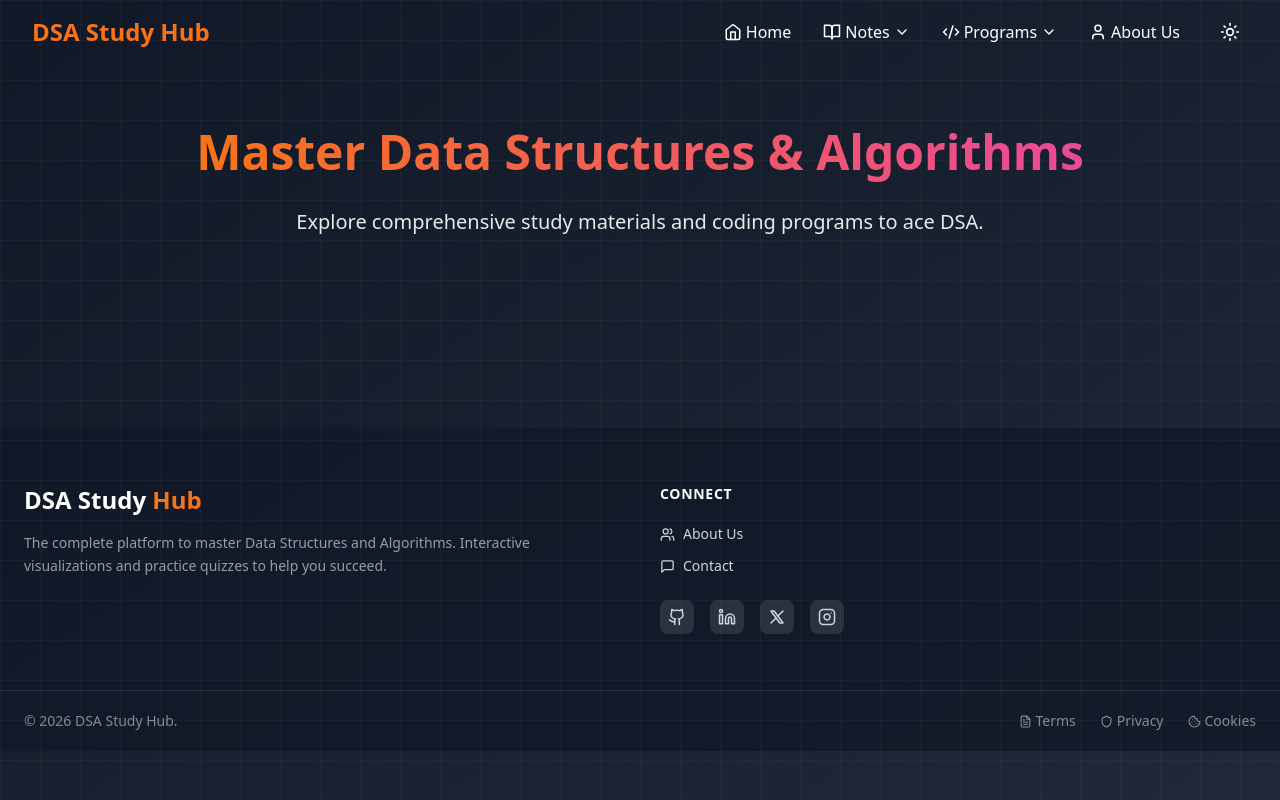
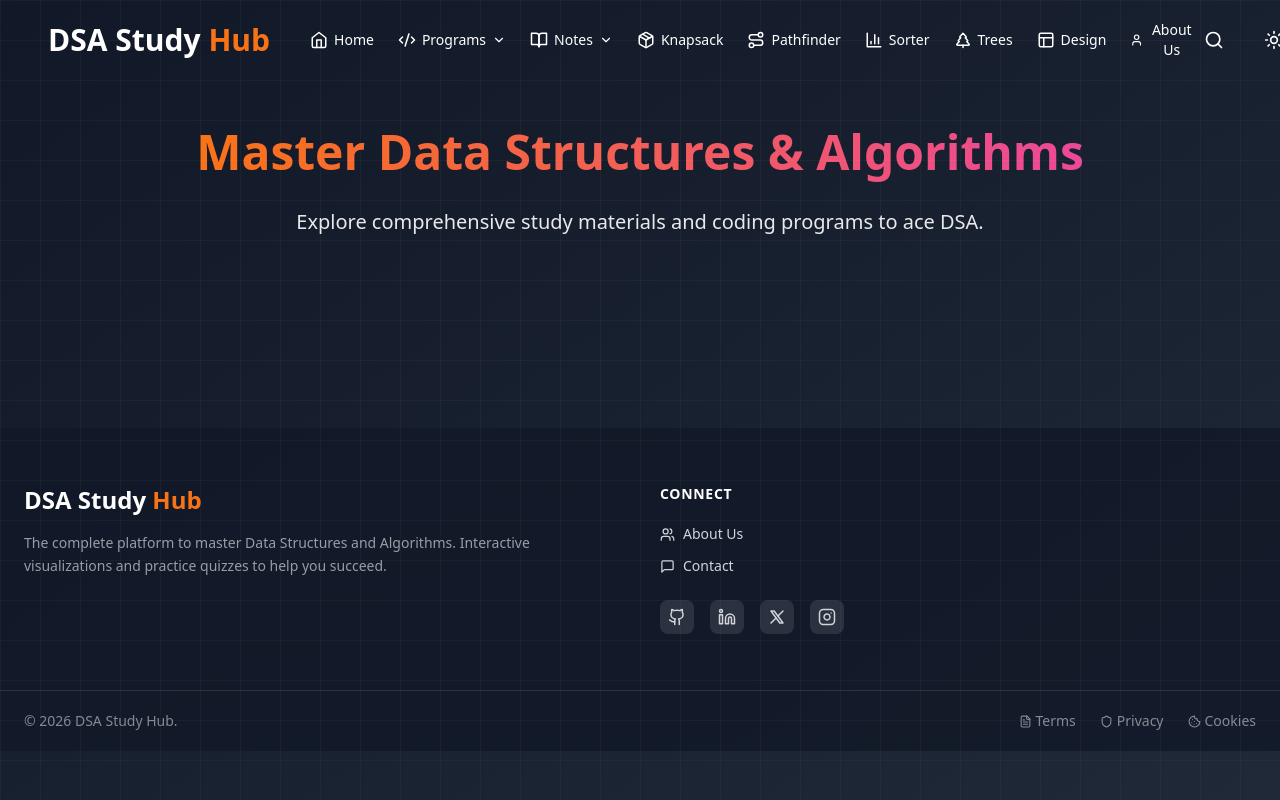
Before and after one commit to abhintr2006/DSA, a React (Vite) app: page / in a window 1280 px wide. Built offline with nearby package versions, Linux system fonts and the light colour scheme.

Commit message:
Header updated
Co-Authored-By: Mohammed0572 <196628212+Mohammed0572@users.noreply.github.com>
Co-Authored-By: Rohith Galoth <rohithgaloth@gmail.com>
Co-Authored-By: abhintr2006 <201891947+abhintr2006@users.noreply.github.com>

```diff
--- a/src/App.tsx
+++ b/src/App.tsx
@@ -19,6 +19,12 @@ import {
   Shield,
   MessageSquare,
   Users,
+  Route,
+  BarChart3,
+  TreePine,
+  Package,
+  Layout,
+  Search,
 } from "lucide-react";
 
 function App() {
@@ -877,19 +883,58 @@ function App() {
             ? "bg-white/10 backdrop-blur-lg shadow-lg"
             : "bg-transparent"
         }`}>
-        <div className="max-w-7xl mx-auto px-4 sm:px-6 lg:px-8">
-          <div className="flex items-center justify-between h-16">
-            <h1 className="text-2xl font-bold text-orange-500">
-              DSA Study Hub
+        <div className="w-full px-8">
+          <div className="flex items-center h-20">
+            <h1
+              onClick={handleHomeClick}
+              className="text-3xl font-bold cursor-pointer hover:opacity-80 transition-opacity ml-4 mr-10 whitespace-nowrap">
+              <span className={darkMode ? "text-white" : "text-gray-900"}>
+                DSA Study{" "}
+              </span>
+              <span className="text-orange-500">Hub</span>
             </h1>
 
-            <div className="hidden md:flex items-center space-x-8">
+            <div className="hidden lg:flex items-center space-x-6 text-sm font-medium">
               <button
                 onClick={handleHomeClick}
-                className="flex items-center space-x-1 hover:text-orange-500 transition-colors">
+                className="flex items-center space-x-1.5 hover:text-orange-500 transition-colors">
                 <Home size={18} />
                 <span>Home</span>
               </button>
+
+              <div className="relative programs-dropdown">
+                <button
+                  onClick={(e) => {
+                    e.stopPropagation();
+                    setIsProgramsOpen(!isProgramsOpen);
+                    setIsNotesOpen(false);
+                  }}
+                  className="flex items-center space-x-1.5 hover:text-orange-500 transition-colors">
+                  <Code2 size={18} />
+                  <span>Programs</span>
+                  <ChevronDown
+                    size={14}
+                    className={`transform transition-transform ${isProgramsOpen ? "rotate-180" : ""}`}
+                  />
+                </button>
+
+                {isProgramsOpen && (
+                  <div
+                    className={`absolute top-full left-0 mt-3 w-48 rounded-xl shadow-2xl py-2 border ${darkMode ? "bg-gray-900/90 backdrop-blur-xl border-white/10" : "bg-white border-gray-200"}`}>
+                    {programs.map((program) => (
+                      <button
+                        key={program.name}
+                        className="w-full text-left px-4 py-2.5 hover:bg-orange-500/10 hover:text-orange-500 transition-colors"
+                        onClick={() => {
+                          handleProgramClick(program.name);
+                          setIsProgramsOpen(false);
+                        }}>
+                        {program.name}
+                      </button>
+                    ))}
+                  </div>
+                )}
+              </div>
 
               <div className="relative notes-dropdown">
                 <button
@@ -898,24 +943,25 @@ function App() {
                     setIsNotesOpen(!isNotesOpen);
                     setIsProgramsOpen(false);
                   }}
-                  className="flex items-center space-x-1 hover:text-orange-500 transition-colors">
+                  className="flex items-center space-x-1.5 hover:text-orange-500 transition-colors">
                   <BookOpen size={18} />
                   <span>Notes</span>
                   <ChevronDown
-                    size={16}
+                    size={14}
                     className={`transform transition-transform ${isNotesOpen ? "rotate-180" : ""}`}
                   />
                 </button>
 
                 {isNotesOpen && (
-                  <div className="absolute top-full right-0 mt-2 w-48 bg-white/10 backdrop-blur-lg rounded-lg shadow-lg py-2 border border-white/20">
+                  <div
+                    className={`absolute top-full left-0 mt-3 w-48 rounded-xl shadow-2xl py-2 border ${darkMode ? "bg-gray-900/90 backdrop-blur-xl border-white/10" : "bg-white border-gray-200"}`}>
                     {notes.map((note) => (
                       <a
                         key={note.file}
                         href={`/notes/${note.file}`}
                         target="_blank"
                         rel="noopener noreferrer"
-                        className="block px-4 py-2 hover:bg-orange-500/10 transition-colors"
+                        className="block px-4 py-2.5 hover:bg-orange-500/10 hover:text-orange-500 transition-colors"
                         onClick={() => setIsNotesOpen(false)}>
                         {note.name}
                       </a>
@@ -924,49 +970,61 @@ function App() {
                 )}
               </div>
 
-              <div className="relative programs-dropdown">
-                <button
-                  onClick={(e) => {
-                    e.stopPropagation();
-                    setIsProgramsOpen(!isProgramsOpen);
-                    setIsNotesOpen(false);
-                  }}
-                  className="flex items-center space-x-1 hover:text-orange-500 transition-colors">
-                  <Code2 size={18} />
-                  <span>Programs</span>
-                  <ChevronDown
-                    size={16}
-                    className={`transform transition-transform ${isProgramsOpen ? "rotate-180" : ""}`}
-                  />
-                </button>
+              {/* Visualizer Shortcuts */}
+              <button
+                onClick={() => handleProgramClick("Program 12")}
+                className="flex items-center space-x-1.5 hover:text-orange-500 transition-colors">
+                <Package size={18} />
+                <span>Knapsack</span>
+              </button>
 
-                {isProgramsOpen && (
-                  <div className="absolute top-full right-0 mt-2 w-48 bg-white/10 backdrop-blur-lg rounded-lg shadow-lg py-2 border border-white/20">
-                    {programs.map((program) => (
-                      <button
-                        key={program.name}
-                        className="w-full text-left px-4 py-2 hover:bg-orange-500/10 transition-colors"
-                        onClick={() => {
-                          handleProgramClick(program.name);
-                        }}>
-                        {program.name}
-                      </button>
-                    ))}
-                  </div>
-                )}
-              </div>
+              <button
+                onClick={() => handleProgramClick("Program 11")}
+                className="flex items-center space-x-1.5 hover:text-orange-500 transition-colors">
+                <Route size={18} />
+                <span>Pathfinder</span>
+              </button>
+
+              <button
+                onClick={() => handleProgramClick("Program 3")}
+                className="flex items-center space-x-1.5 hover:text-orange-500 transition-colors">
+                <BarChart3 size={18} />
+                <span>Sorter</span>
+              </button>
+
+              <button
+                onClick={() => handleProgramClick("Program 10")}
+                className="flex items-center space-x-1.5 hover:text-orange-500 transition-colors">
+                <TreePine size={18} />
+                <span>Trees</span>
+              </button>
+
+              <button className="flex items-center space-x-1.5 hover:text-orange-500 transition-colors">
+                <Layout size={18} />
+                <span>Design</span>
+              </button>
 
               <button
                 onClick={handleAboutClick}
-                className="flex items-center space-x-1 hover:text-orange-500 transition-colors">
+                className="flex items-center space-x-1.5 hover:text-orange-500 transition-colors">
                 <User size={18} />
                 <span>About Us</span>
+              </button>
+            </div>
+
+            <div className="ml-auto flex items-center space-x-5">
+              <button className="p-2.5 rounded-full hover:bg-orange-500/10 transition-colors">
+                <Search size={20} />
               </button>
 
               <button
                 onClick={toggleTheme}
-                className="p-2 rounded-full hover:bg-orange-500/10 transition-colors">
+                className="p-2.5 rounded-full hover:bg-orange-500/10 transition-colors">
                 {darkMode ? <Sun size={20} /> : <Moon size={20} />}
+              </button>
+
+              <button className="bg-orange-500 hover:bg-orange-600 text-white px-6 py-2 rounded-full font-bold shadow-lg shadow-orange-500/20 transition-all hover:scale-105 active:scale-95">
+                Sign In
               </button>
             </div>
           </div>
```
